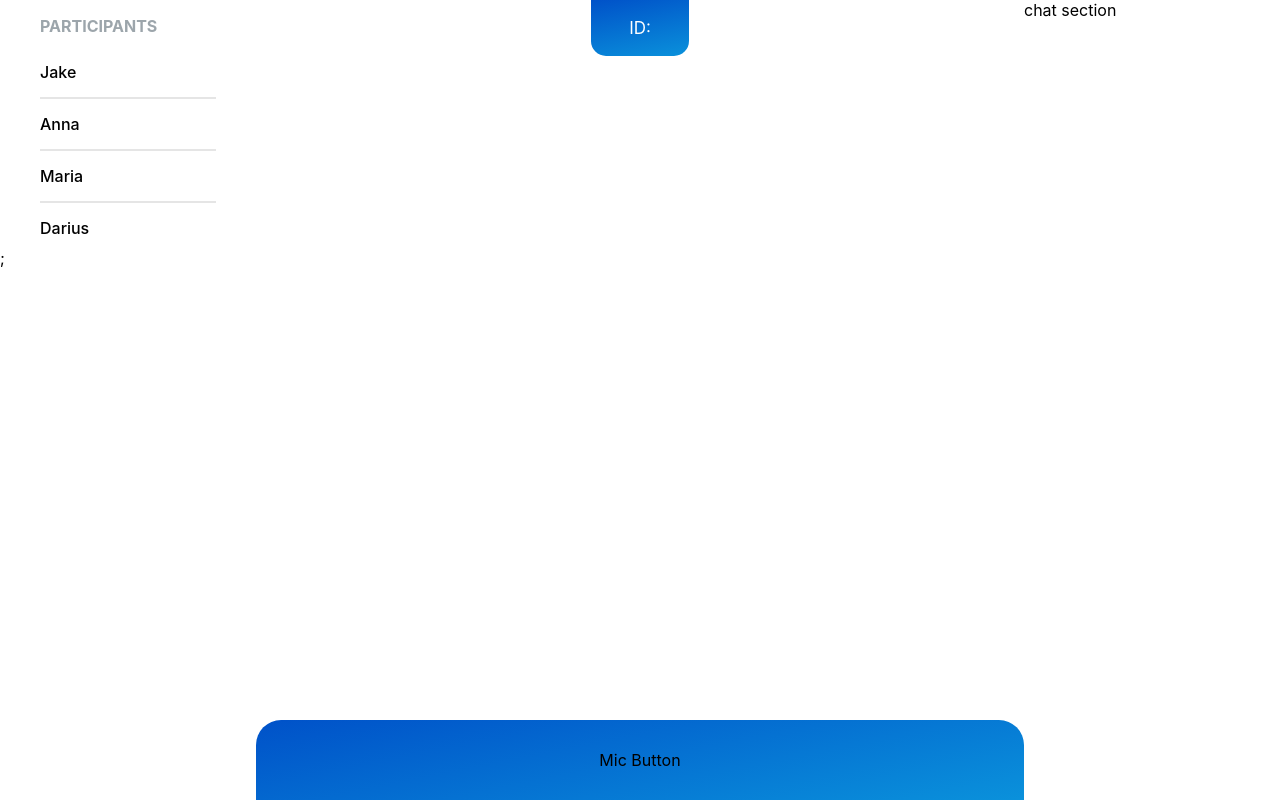
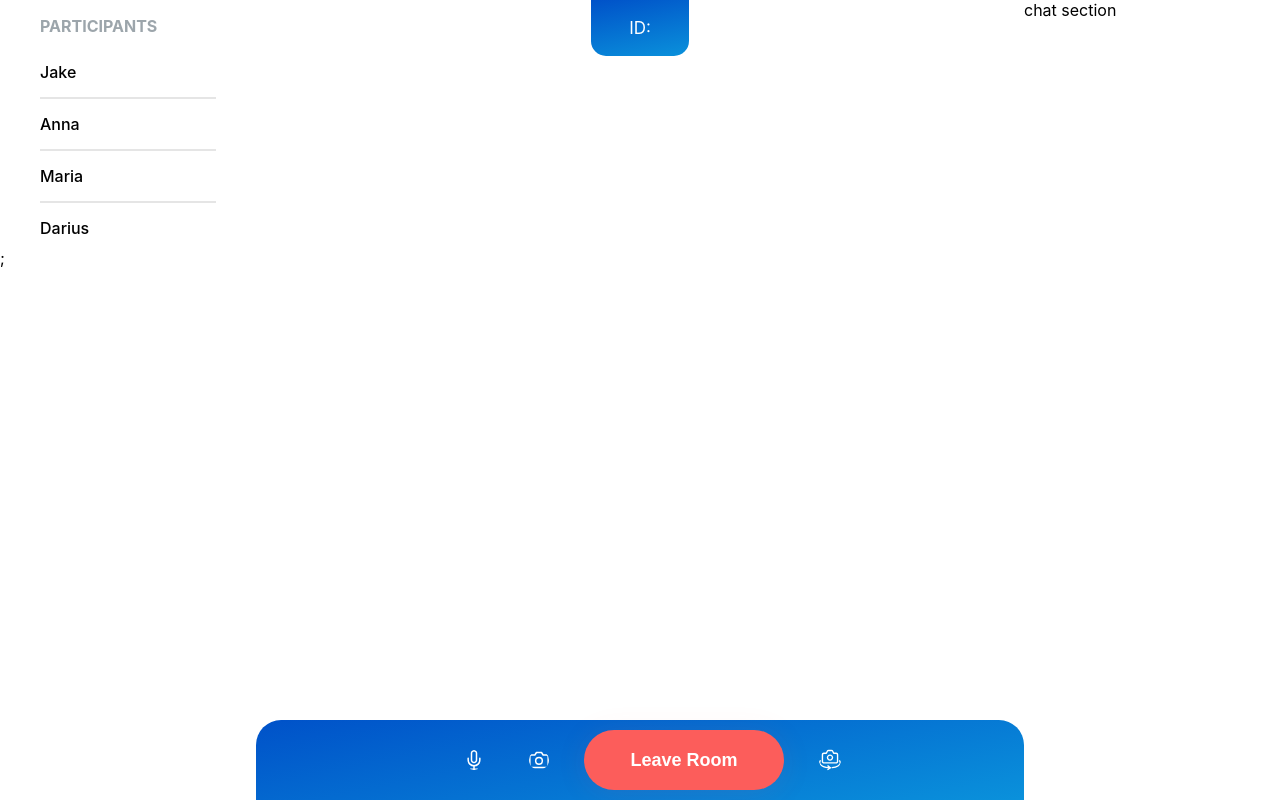
Before and after one commit to turkalpjr/discordclonefrontend, a React (Create React App) app: page /room in a window 1280 px wide. Built offline with nearby package versions, Linux system fonts and the light colour scheme.

Commit message:
mic camera screensharing buttons ok
mic camera screensharing buttons ok

```diff
--- a/src/RoomPage/VideoSection/CameraButton.js
+++ b/src/RoomPage/VideoSection/CameraButton.js
@@ -1,9 +1,16 @@
-import React from 'react';
+import React, { useState } from 'react';
+import CameraButtonImg from '../../resources/images/camera.svg';
+import CameraButtonImgOff from '../../resources/images/cameraOff.svg';
 
 const CameraButton = () => {
+    const [isLocalVideoDisabled, setIsLocalVideoDisabled] = useState(false);
+    const handleCameraButtonPressed = () => {
+        setIsLocalVideoDisabled(!isLocalVideoDisabled);
+    }
+
     return (
-        <div>
-
+        <div className='video_button_container'>
+            <img src={isLocalVideoDisabled ? CameraButtonImgOff : CameraButtonImg} className='video_button_image' onClick={handleCameraButtonPressed} />
         </div>
     );
 };
--- a/src/RoomPage/VideoSection/LeaveRoomButton.js
+++ b/src/RoomPage/VideoSection/LeaveRoomButton.js
@@ -1,9 +1,13 @@
 import React from 'react';
 
 const LeaveRoomButton = () => {
+    const handleRoomDisconnection = () => {
+        const siteUrl = window.location.origin;
+        window.location.href=siteUrl;
+    }
     return (
-        <div>
-
+        <div className='video_button_container'>
+              <button className='video_button_end' onClick={handleRoomDisconnection} >Leave Room</button>
         </div>
     );
 };
--- a/src/RoomPage/VideoSection/MicButton.js
+++ b/src/RoomPage/VideoSection/MicButton.js
@@ -1,9 +1,15 @@
-import React from 'react';
+import React, { useState } from 'react';
+import MicButtonImg from '../../resources/images/mic.svg';
+import MicButtonImgOff from '../../resources/images/micOff.svg';
+const MicButton = () => {
 
-const MicButton = () => {
+    const [isMicMuted, setIsMicMuted] = useState(false);
+    const handleMicButtonPressed = () => {
+      setIsMicMuted(!isMicMuted);
+    }
     return (
-        <div>
-            Mic Button
+        <div className='video_button_container'>
+            <img src={isMicMuted ? MicButtonImgOff : MicButtonImg} onClick={handleMicButtonPressed} className='video_button_image' />
         </div>
     );
 };
--- a/src/RoomPage/VideoSection/SwitchToScreenSharingButton.js
+++ b/src/RoomPage/VideoSection/SwitchToScreenSharingButton.js
@@ -1,9 +1,14 @@
-import React from 'react';
+import React, { useState } from 'react';
+import SwitchImg from '../../resources/images/switchToScreenSharing.svg';
 
 const SwitchToScreenSharingButton = () => {
+    const [isScreenSharingActive, setIsScreenSharingActive] = useState(false);
+    const handleScreenShareToggle = () => {
+        setIsScreenSharingActive(!isScreenSharingActive);
+    }
     return (
-        <div>
-
+        <div className='video_button_container'>
+         <img src={SwitchImg} onClick={handleScreenShareToggle} className='video_button_image'/>
         </div>
     );
 };
```
